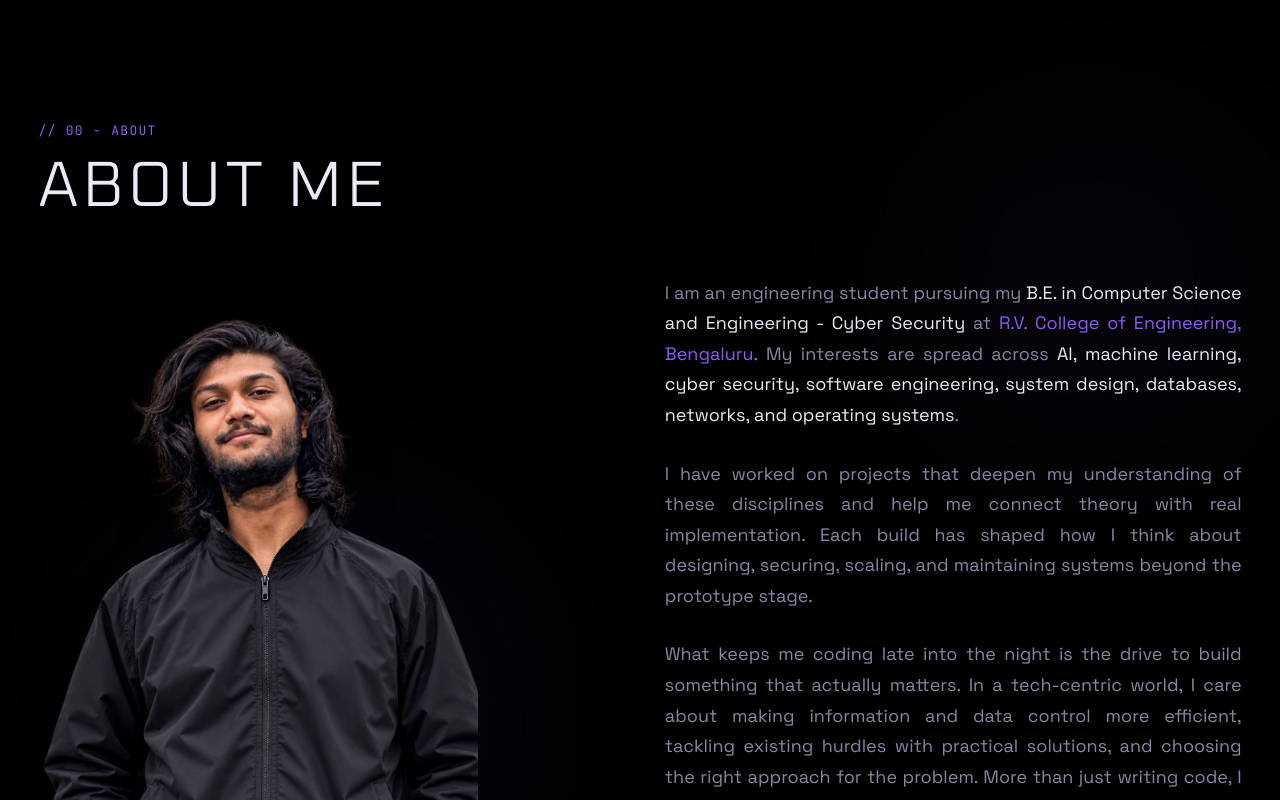
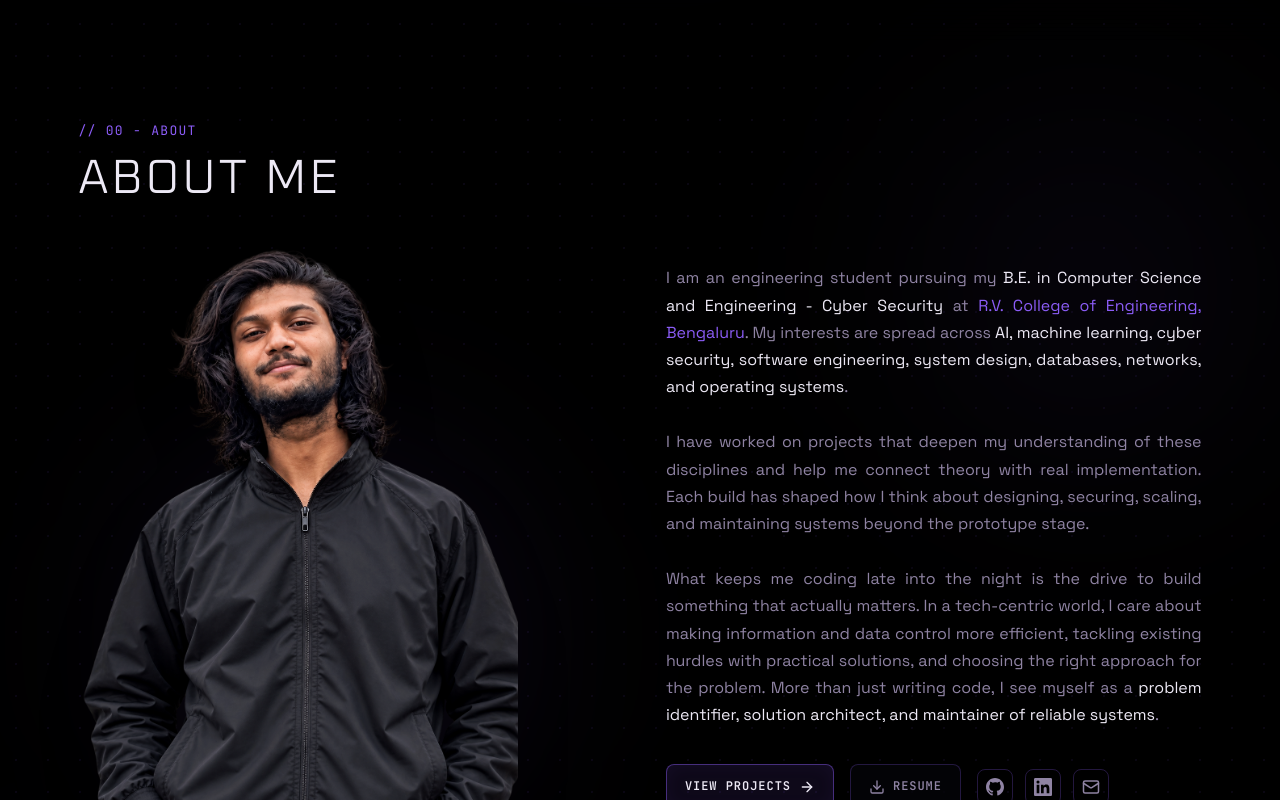
Before and after one commit to YASHAS-MN/YMN_Portfolio, a Next.js app: page / in a window 1280 px wide. Shown: the part 760-1560 px from the top of the page. Built offline with nearby package versions, Linux system fonts and the light colour scheme.

Commit message:
Fix responsive scale and dialog overflow

```diff
--- a/src/app/globals.css
+++ b/src/app/globals.css
@@ -176,6 +176,11 @@ p, li, a, td, th, label, input, textarea, select, button {
 .about-copy {
   text-align: justify;
   text-justify: inter-word;
+}
+
+.info-modal {
+  max-height: calc(100dvh - 48px);
+  overflow-y: auto;
 }
 
 .info-card {
@@ -375,3 +380,24 @@ p, li, a, td, th, label, input, textarea, select, button {
   html { scroll-behavior: auto; }
   .card:hover { transform: none; }
 }
+
+/* Final desktop scale overrides. Keep these after the base component rules so
+   the compact layout wins the cascade on standard laptop viewports. */
+@media (max-width: 1680px) and (min-width: 769px) {
+  .site-container,
+  .projects-container {
+    max-width: 1200px;
+  }
+
+  .section-heading {
+    font-size: clamp(2.2rem, 4.2vw, 3rem);
+    margin-bottom: 40px;
+  }
+
+  .card { padding: 24px; }
+  .about-copy { font-size: 16px !important; }
+}
+
+@media (max-width: 768px) {
+  .info-modal { max-height: calc(100dvh - 32px); }
+}
```
